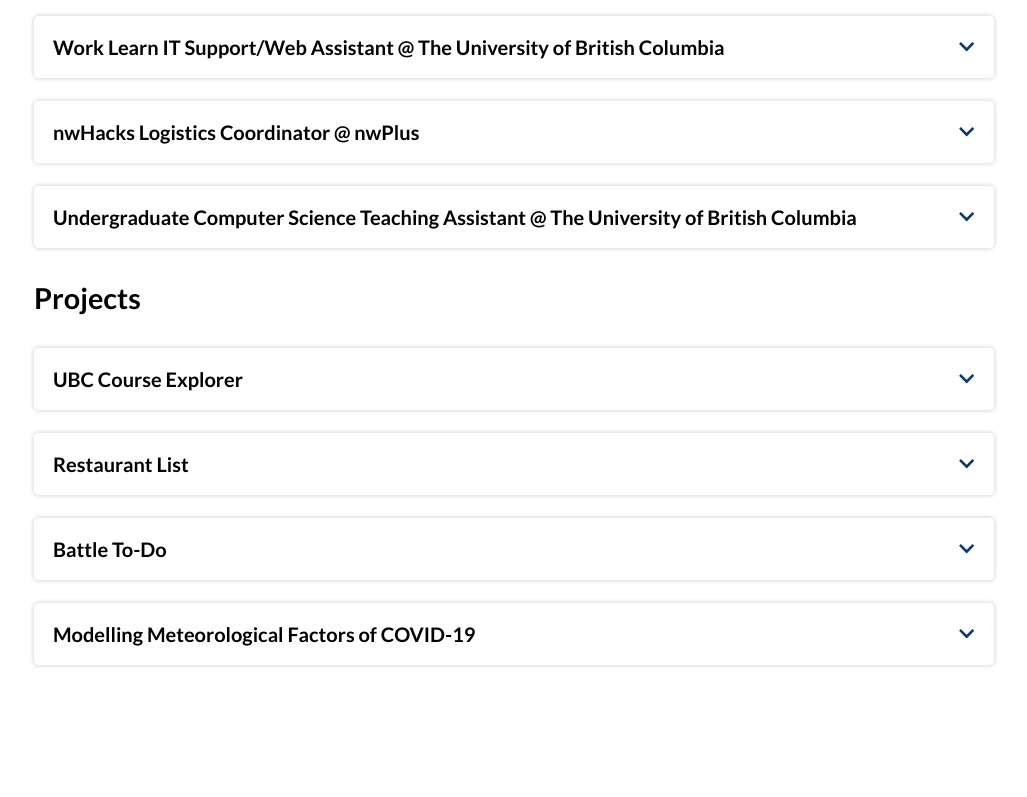
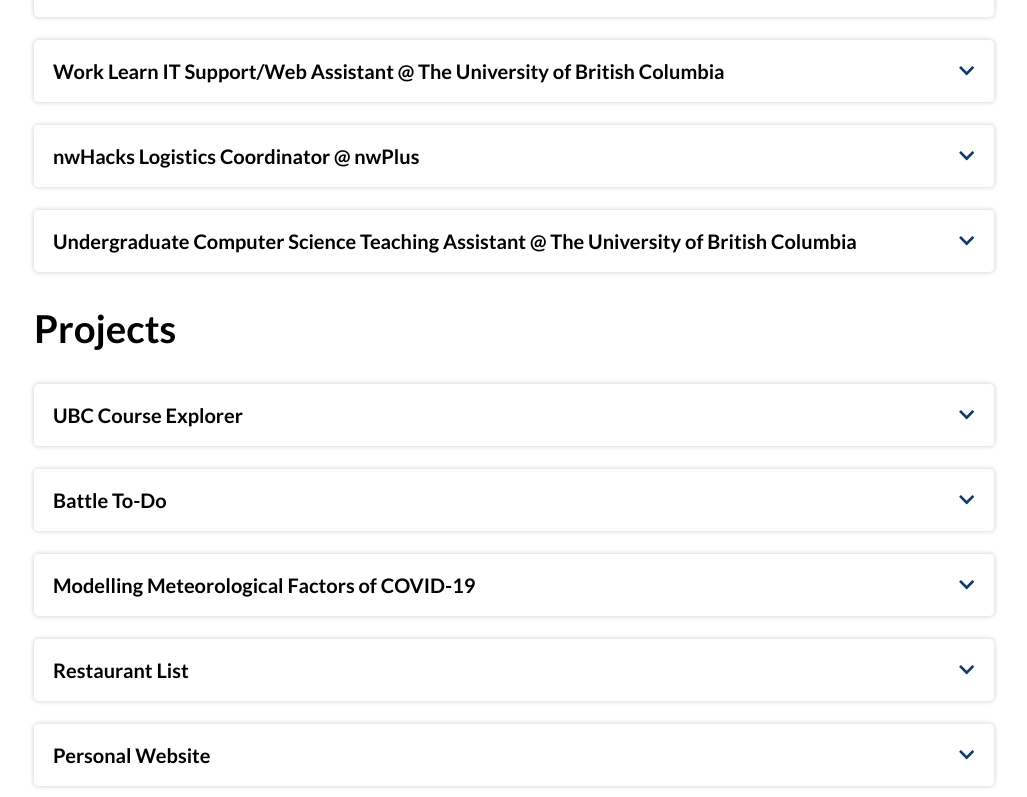
Before and after one commit to ichung08/Portfolio, a React (Create React App) app: page / in a window 1280 px wide. Shown: the part 1463-2260 px from the top of the page, without its empty margins (126-1153 px from the left). Built offline with nearby package versions, Linux system fonts and the light colour scheme.

Commit message:
updated project component

```diff
--- a/src/components/Intro.js
+++ b/src/components/Intro.js
@@ -1,7 +1,7 @@
 import "../styles/intro.css";
 const Intro = () => {
   return (
-    <div className="title__container" data-aos="fade" data-aos-offset="200" data-aos-duration="400">
+    <div className="title__container" data-aos="zoom-in" data-aos-offset="50" data-aos-duration="400">
       <h1 className="title">
         Hey, I'm <b>Isaac Chung</b>. <span className="wave">👋</span>
       </h1>
--- a/src/components/Project.js
+++ b/src/components/Project.js
@@ -26,10 +26,9 @@ const Project = (props) => {
       <div ref={content} style={{ maxHeight: `${setHeight}` }} className="accordion__content">
         <div className="accordion__date">{props.event}</div>
         <div className="accordion__text">{props.desc}</div>
-        <br />
+
         {props.tech && (
           <div className="accordion__tech__container">
-            {" "}
             {techArr.map(function (tech, i) {
               return (
                 <span className="accordion__tech" key={i}>
@@ -39,8 +38,19 @@ const Project = (props) => {
             })}
           </div>
         )}
-        {props.github && <FaGithub href={props.github} />}
-        {props.website && <FaExternalLinkAlt href={props.website} />}
+        <br />
+        <div className="accordion__links__container">
+          {props.github && (
+            <a href={props.github} rel="noreferrer" target="_blank">
+              <FaGithub className="accordion__links" />
+            </a>
+          )}
+          {props.website && (
+            <a href={props.website} rel="noreferrer" target="_blank">
+              <FaExternalLinkAlt className="accordion__links" />
+            </a>
+          )}
+        </div>
       </div>
     </div>
   );
--- a/src/components/Projects.js
+++ b/src/components/Projects.js
@@ -15,14 +15,6 @@ const Projects = () => {
       />
       <br></br>
       <Project
-        title="Restaurant List"
-        github="https://github.com/ichung08/Restaurant-List-App"
-        event="Independent Project"
-        desc="Created an application to help users record and list restaurants utilizing OOP concepts. Developed desktop application in Java, with SwingUI GUI. Aquired 100% code coverage with JUnit."
-        tech="Java SwingUI JUnit JSON"
-      />
-      <br></br>
-      <Project
         title="Battle To-Do"
         github="https://github.com/ichung08/battle-todo"
         event="nwHacks 2021"
@@ -37,6 +29,23 @@ const Projects = () => {
         desc="Evaluated the significance of meterological factors on COVID-19 infection rates in various regions of Canada using linear regression, decision tree regression, and a random forest regressor in Python. Presented project at Multidisciplinary Undergraduate Research Conference (MURC)."
         tech="Python scikit-learn Django MongoDB"
       />
+      <br></br>
+      <Project
+        title="Restaurant List"
+        github="https://github.com/ichung08/Restaurant-List-App"
+        event="Independent Project"
+        desc="Created an application to help users record and list restaurants utilizing OOP concepts. Developed desktop application in Java, with SwingUI GUI. Aquired 100% code coverage with JUnit."
+        tech="Java SwingUI JUnit JSON"
+      />
+      <br></br>
+      <Project
+        title="Personal Website"
+        github="https://github.com/ichung08/personal-website"
+        website="https://isaacchung.com"
+        event="Independent Project"
+        desc="The website you're currently on. Built with React, HTML and CSS."
+        tech="JavaScript React HTML CSS"
+      />
     </div>
   );
 };
--- a/src/styles/accordion.css
+++ b/src/styles/accordion.css
@@ -100,6 +100,7 @@
 /* Style the accordion content text container*/
 .accordion__tech__container {
   margin-left: 18px;
+  margin-top: 10px;
 }
 
 /* Style the accordion content text */
@@ -112,3 +113,21 @@
   margin-right: 5px;
   border-radius: 2px;
 }
+
+/* Style accordion links container */
+.accordion__links__container {
+  margin-left: 18px;
+  margin-bottom: 10px;
+}
+
+/* Style accordion links */
+.accordion__links {
+  margin-right: 0.5rem;
+  color: #113969;
+  font-size: 1.3em;
+}
+
+/* Style accordion links hover */
+.accordion__links:hover {
+  color: #2d67ae;
+}
--- a/src/styles/index.css
+++ b/src/styles/index.css
@@ -21,6 +21,7 @@ body {
 h2 {
   padding-top: 10px;
   padding-bottom: 10px;
+  font-size: 2em;
 }
 
 /* Style header used for navigation */
@@ -104,6 +105,7 @@ footer p {
   font-size: 1.3em;
 }
 
+/* Style footer icon hover */
 .footer-icon:hover {
   transform: scale(1.2, 1.2);
   color: #2d67ae;
@@ -125,6 +127,14 @@ footer p {
   border: 4.5px solid transparent;
   background-clip: content-box;
   background-color: #113969;
+}
+
+/* Handle */
+::-webkit-scrollbar-thumb:hover {
+  border-radius: 2em;
+  border: 4.5px solid transparent;
+  background-clip: content-box;
+  background-color: #2d67ae;
 }
 
 /* Adjusts margin based on window size (max-width of 1500px) */
```
Also changed, not shown: package.json (+7 -1 lines), 1 other file (tests, documents, lock files or other folders).
